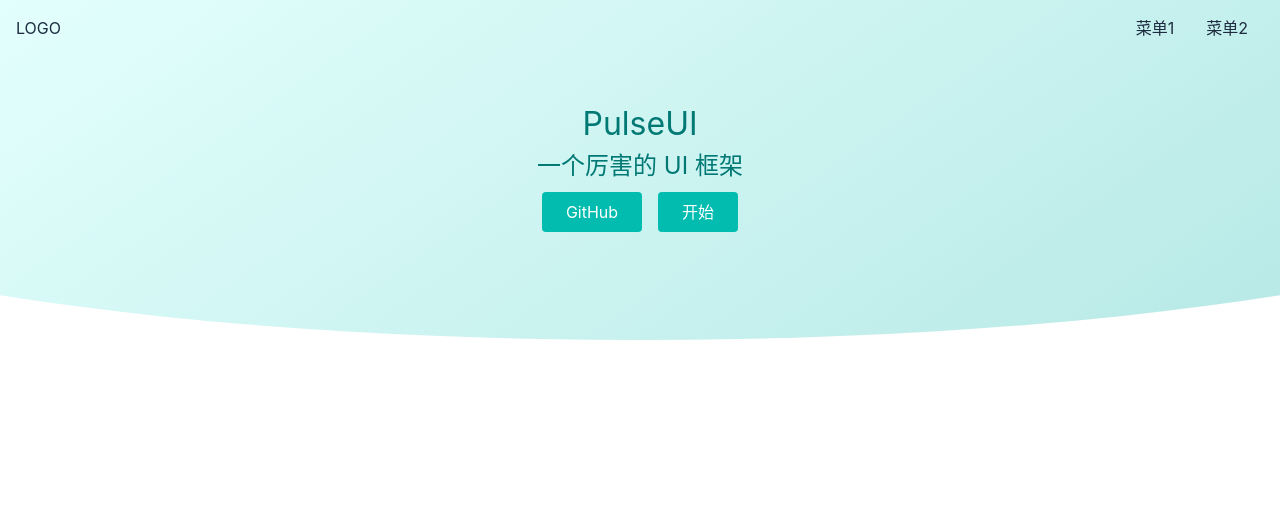
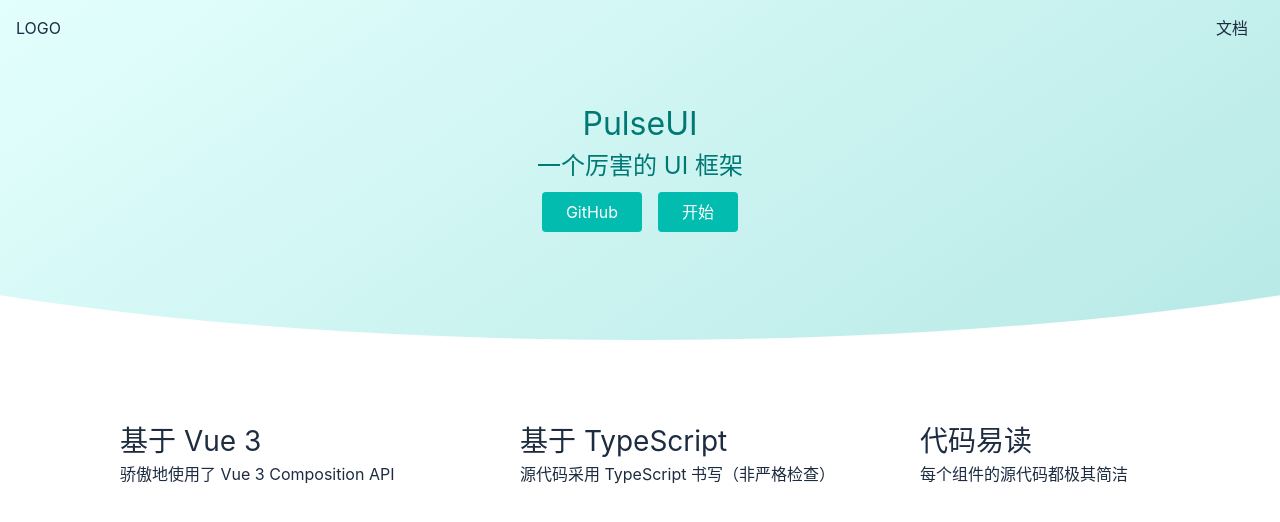
Before and after one commit to jiangyongting0810/PulseUI, a Vue app in the folder PulseUI/: page /#/ in a window 1280 px wide. Shown: the top 522 px of the page. Built offline with nearby package versions, Linux system fonts and the light colour scheme.

Commit message:
features 样式

```diff
--- a/PulseUI/index.html
+++ b/PulseUI/index.html
@@ -5,7 +5,7 @@
   <link rel="icon" href="/favicon.ico" />
   <meta name="viewport" content="width=device-width, initial-scale=1.0">
   <title>Vite App</title>
-  <script src="//at.alicdn.com/t/c/font_4137522_d00cedyb0oc.js"></script>
+  <script src="//at.alicdn.com/t/c/font_4137522_zkgd50pkp.js"></script>
 </head>
 <body>
   <div id="app"></div>
--- a/PulseUI/src/components/Topnav.vue
+++ b/PulseUI/src/components/Topnav.vue
@@ -2,8 +2,9 @@
   <div class="topnav">
       <div class="logo">LOGO</div>
       <ul class="menu">
-        <li>菜单1</li>
-        <li>菜单2</li>
+        <li>
+          <router-link to="/doc">文档</router-link>
+        </li>
       </ul>
       <span class="toggleAside" @click="toggleMenu"></span>
     </div>
--- a/PulseUI/src/views/Home.vue
+++ b/PulseUI/src/views/Home.vue
@@ -11,9 +11,29 @@
     </div>
   </div>
   <div class="features">
-    <svg class="icon">
-      <use xlink:href="#icon-IconsLogo"></use>
-    </svg>
+    <ul>
+      <li>
+        <svg>
+          <use xlink:href="#icon-Vue"></use>
+        </svg>
+        <h3>基于 Vue 3</h3>
+        <p>骄傲地使用了 Vue 3 Composition API</p>
+      </li>
+      <li>
+        <svg>
+          <use xlink:href="#icon-typescript"></use>
+        </svg>
+        <h3>基于 TypeScript </h3>
+        <p>源代码采用 TypeScript 书写（非严格检查）</p>
+      </li>
+      <li>
+        <svg>
+          <use xlink:href="#icon-linggan"></use>
+        </svg>
+        <h3>代码易读</h3>
+        <p>每个组件的源代码都极其简洁</p>
+      </li>
+    </ul>
   </div>
   </template>
 
@@ -35,9 +55,41 @@
     clip-path: ellipse(80% 60% at 50% 40%);
   }
   .features {
-  >svg {
-    width: 64px;
-    height: 64px;
+    margin: 64px auto;
+  width: 400px;
+  @media (min-width: 800px) {
+    width: 800px;
+  }
+  @media (min-width: 1200px) {
+    width: 1200px;
+  }
+  >ul {
+    display: flex;
+    flex-wrap: wrap;
+    >li {
+      width: 400px;
+      margin: 16px 0;
+      display: grid;
+      justify-content: start;
+      align-content: space-between;
+      grid-template-areas:
+        "icon title"
+        "icon text";
+      grid-template-columns: 80px auto;
+      grid-template-rows: 1fr auto;
+      >svg {
+        grid-area: icon;
+        width: 64px;
+        height: 64px;
+      }
+      >h3 {
+        grid-area: title;
+        font-size: 28px;
+      }
+      >p {
+        grid-area: text
+      }
+    }
   }
 }
 
```
